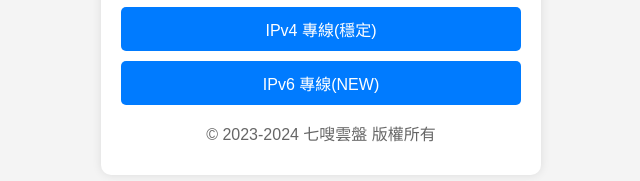
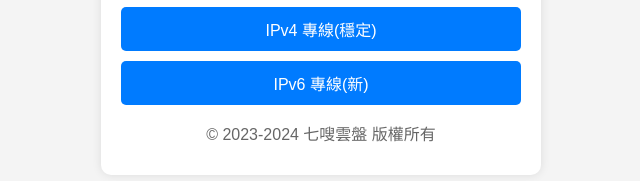
Before and after one commit to XxYJabc/7socloudHome, a plain HTML site: page index.html in a window 1280 px wide. Shown: the part 427-608 px from the top of the page, 319-959 px from the left. Drawn offline with Linux system fonts and the light colour scheme.

Commit message:
更新 index.html

```diff
--- a/index.html
+++ b/index.html
@@ -95,7 +95,7 @@
 onclick="autoSelectRoute()">智能選擇(推薦)</button>
         <button class="btn"
  onclick="selectIPv4Route()">IPv4 專線(穩定)</button>
-        <button class="btn" onclick="selectIPv6Route()">IPv6 專線(NEW)</button>
+        <button class="btn" onclick="selectIPv6Route()">IPv6 專線(新)</button>
 <p>© 2023-2024 七嗖雲盤 版權所有</p>
     </div>
 </body>
```
